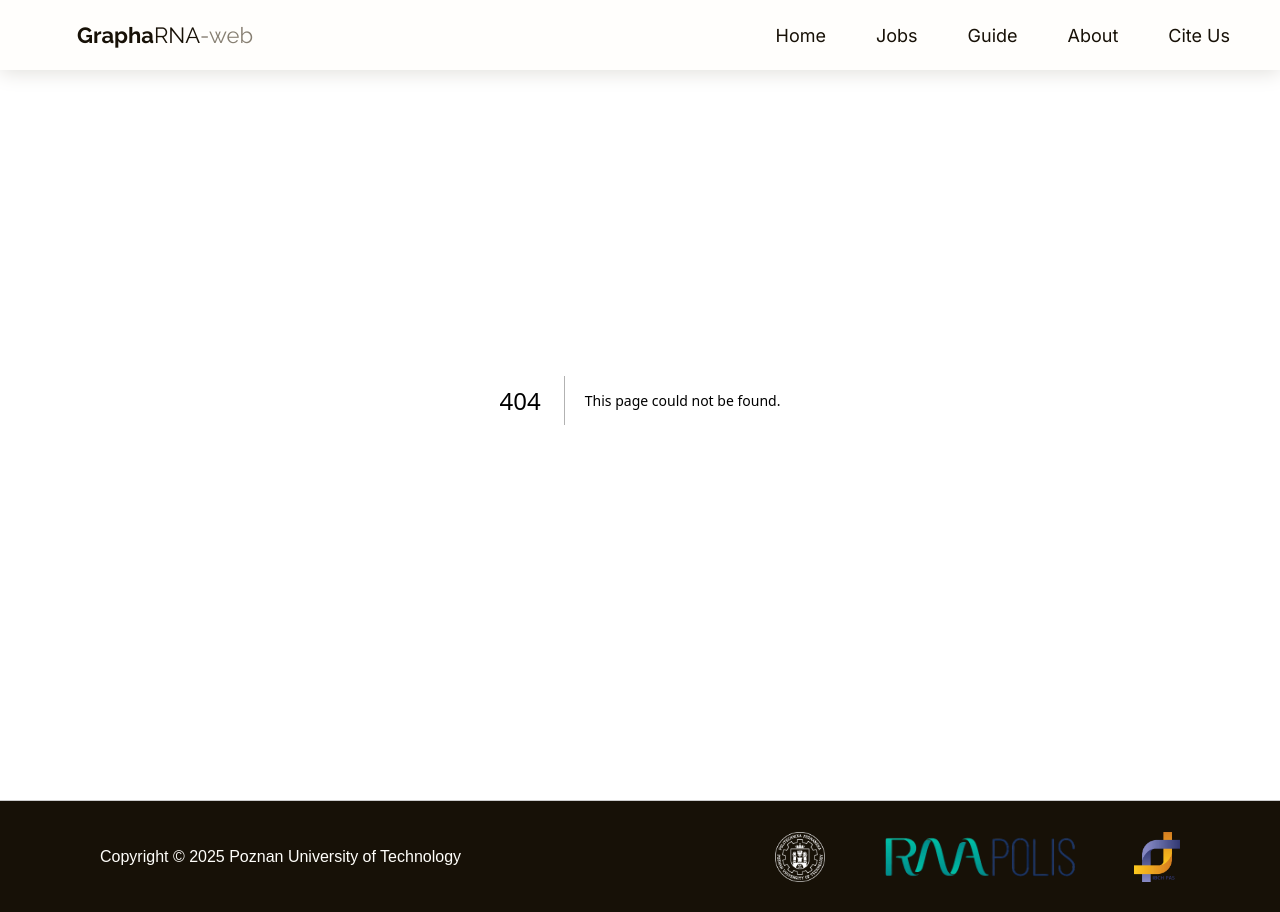
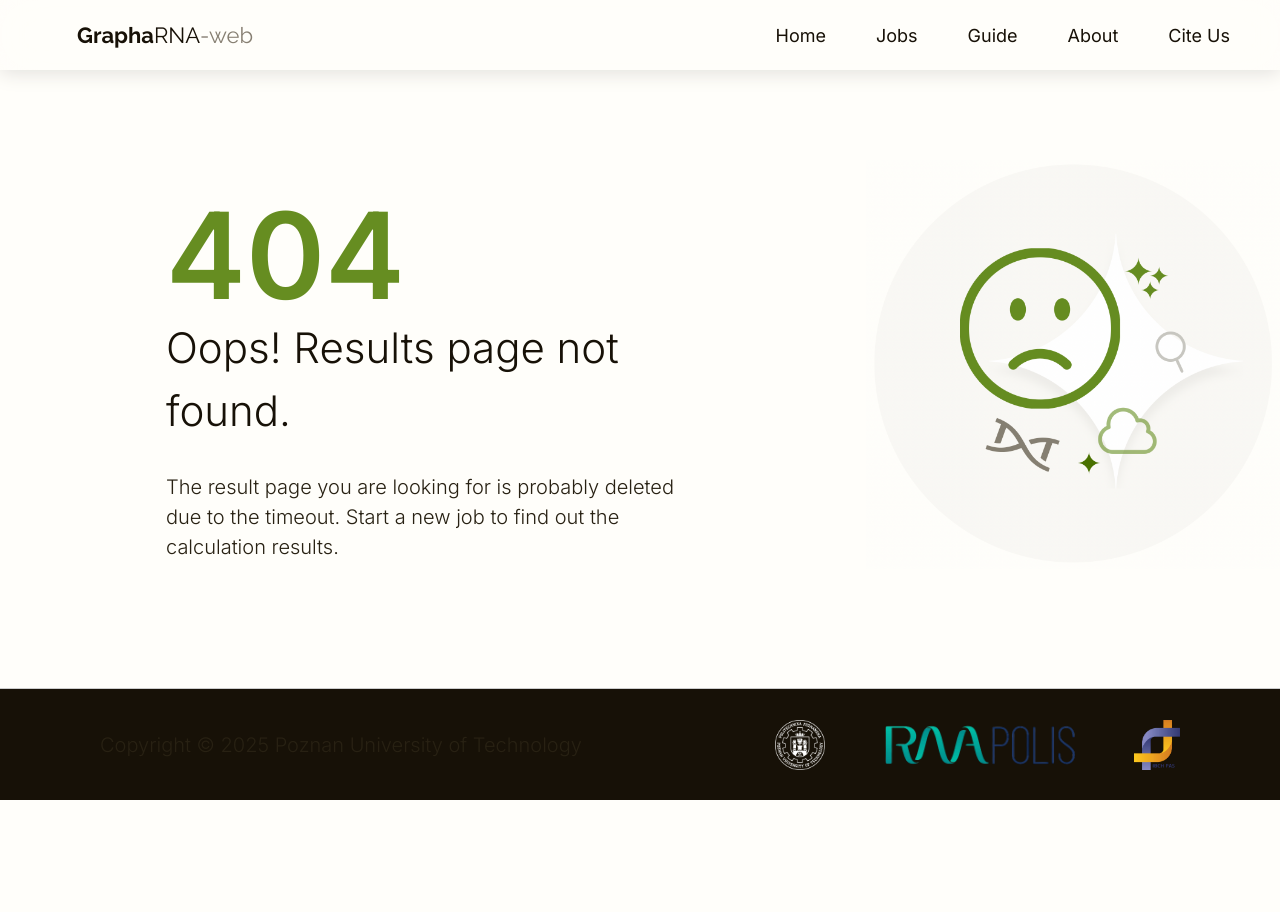
Before and after one commit to GraphaRNA-web/GraphaRNA-web, a Next.js app in the folder frontend/: page /results in a window 1280 px wide. Before the commit this address had no page. After the commit the page ends 800 px from the top, so only its background shows below. Built offline with nearby package versions, Linux system fonts and the light colour scheme; a web font is replaced by a local one.

Commit message:
not found page

```diff
--- /dev/null
+++ b/frontend/app/results/page.tsx
@@ -0,0 +1,22 @@
+'use client';
+
+import React from 'react';
+import '../styles/results.css';
+
+export default function Home() {
+  return (
+    <div className='content'>
+        <div className='left-side'>
+            <div className='headers'>
+              <p className='error-code'>404</p>
+              <p className='add-info'>Oops! Results page not found.</p>
+            </div>
+            <p>The result page you are looking for is probably deleted due to the timeout.
+              Start a new job to find out the calculation results.</p>
+        </div>
+        <div className='right-side'>
+            <img src='notfound.png' width={414} height={414}></img>
+        </div>
+    </div>
+  );
+}
--- /dev/null
+++ b/frontend/app/styles/results.css
@@ -0,0 +1,47 @@
+.content{
+    display: flex;
+    flex-direction: row;
+    margin-top: 160px;
+    margin-left: 166px;
+    align-items: center;
+}
+
+.left-side{
+    display: flex;
+    flex-direction: column;
+    gap: 30px;
+    width: 700px;
+}
+
+.headers{
+    display: flex;
+    flex-direction: column;
+    gap: 0px;
+    width: 700px;
+}
+
+.error-code{
+    color: var(--primary2-base);
+    font-size: 120px;
+    font-weight: 700;
+    font-family: Inter;
+    margin-bottom: 0px;
+    padding-bottom: 0px;
+    height: 150px;
+}
+
+.add-info{
+    color: var(--brown-base);
+    font-size: 42px;
+    font-weight: 300;
+    font-family: Inter;
+    width: 700;
+}
+
+p{
+    color: var(--brown-lighten-10);
+    font-size: 20px;
+    font-weight: 300;
+    font-family: Inter;
+    width: 511px;
+}
```
Also changed, not shown: frontend/public/notfound.png (added).
